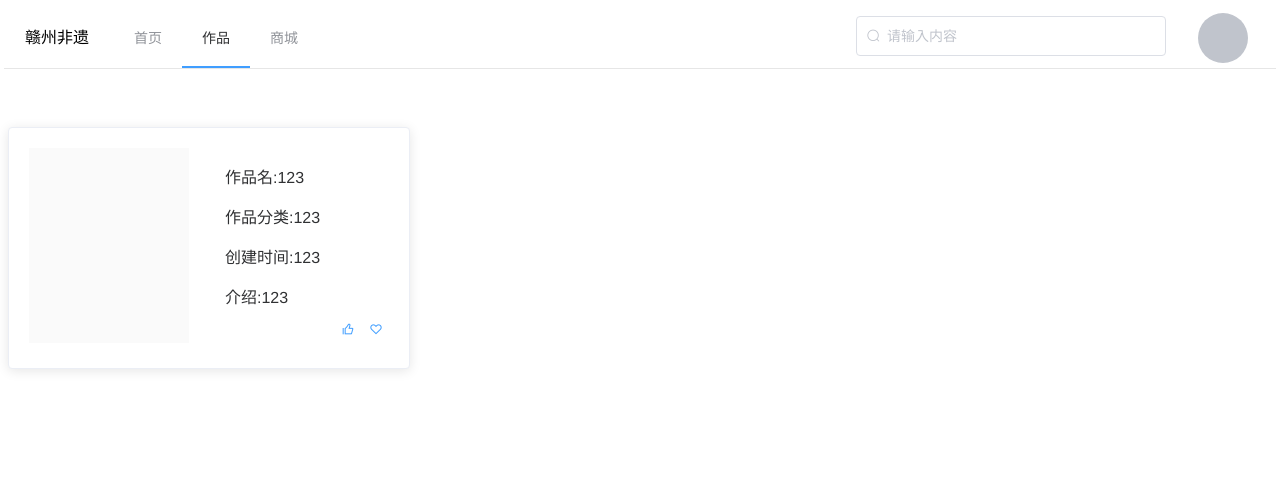
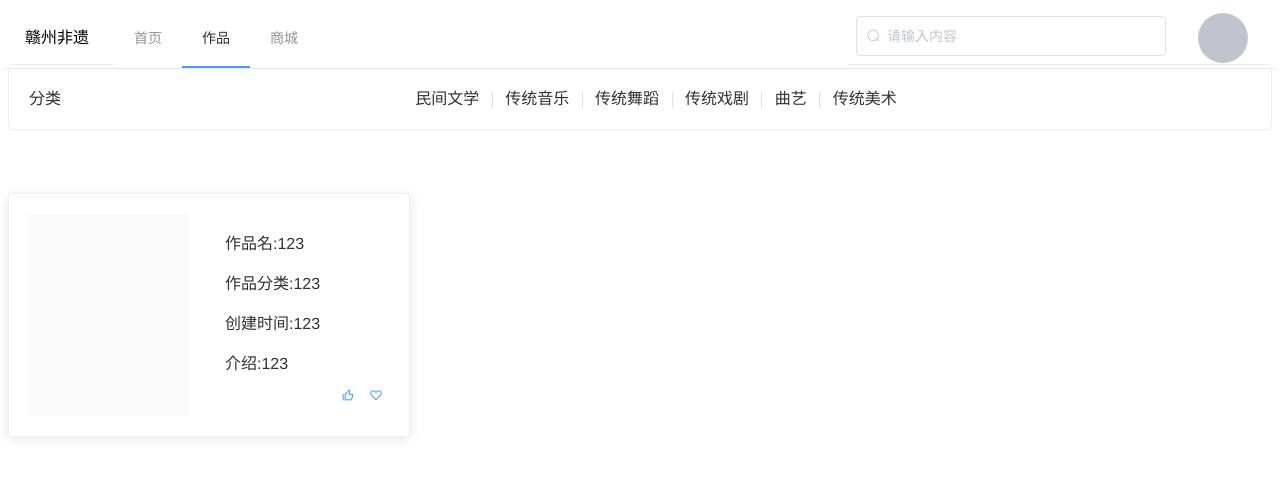
Before and after one commit to Desain7/Internet-, a Vue app: page /#/Home in a window 1280 px wide. Both pictures are taken after a click on the item "作品". Shown: the top 478 px of the page. Built offline with nearby package versions, Linux system fonts and the light colour scheme.

Commit message:
添加页面及组件

```diff
--- /dev/null
+++ b/src/components/Category/index.vue
@@ -0,0 +1,42 @@
+<template>
+  <div>
+    <div class="category">
+      <el-card class="category-card" shadow="never">
+        <span class="title"> 分类 </span>
+        <span class="text"> 民间文学 </span>
+        <el-divider direction="vertical"></el-divider>
+        <span class="text"> 传统音乐 </span>
+        <el-divider direction="vertical"></el-divider>
+        <span class="text"> 传统舞蹈 </span>
+        <el-divider direction="vertical"></el-divider>
+        <span class="text"> 传统戏剧 </span>
+        <el-divider direction="vertical"></el-divider>
+        <span class="text"> 曲艺 </span>
+        <el-divider direction="vertical"></el-divider>
+        <span class="text"> 传统美术 </span>
+      </el-card>
+    </div>
+  </div>
+</template>
+
+<script>
+export default {
+  name: "myCategory",
+};
+</script>
+
+<style lang="scss">
+.category {
+  display: flex;
+  flex-direction: row;
+  .category-card {
+    width: 100%;
+    .title {
+      float: left;
+    }
+    .text {
+      cursor: pointer;
+    }
+  }
+}
+</style>
--- a/src/components/Header/index.vue
+++ b/src/components/Header/index.vue
@@ -33,7 +33,7 @@
       <el-col :span="2">
         <div class="block">
           <el-dropdown>
-            <span class="el-dropdown-link">
+            <span class="el-dropdown-link avatarLink">
               <el-avatar :size="50" :src="avatarUrl"></el-avatar>
             </span>
             <el-dropdown-menu slot="dropdown">
@@ -99,6 +99,9 @@ export default {
     }
     .block {
       margin-top: 5%;
+      .avatarLink{
+        cursor: pointer;
+      }
     }
   }
   .line {
--- a/src/components/WorkCard/workCard.vue
+++ b/src/components/WorkCard/workCard.vue
@@ -2,11 +2,16 @@
   <div>
     <el-card class="work-box-card">
       <div class="left">
-        <img src="" alt="" />
+        <el-image>
+          <div slot="error" class="image-slot">
+            <i class="el-icon-picture-outline"></i>
+          </div>
+        </el-image>
       </div>
       <div class="right">
         <div class="text">
           <div>作品名:{{ name }}</div>
+          <div v-if="false">作者:{{ author }}</div>
           <div>作品分类:{{ type }}</div>
           <div>创建时间:{{ time }}</div>
           <div>介绍:{{ describe }}</div>
@@ -32,6 +37,7 @@ export default {
   data() {
     return {
       name: 123,
+      author: 123,
       type: 123,
       time: 123,
       describe: 123,
@@ -44,15 +50,14 @@ export default {
 .work-box-card {
   margin-top: 5%;
   width: 25rem;
-  height: 15rem;
+  min-height: 15rem;
   .el-card__body {
     display: flex;
     flex-direction: row;
     height: 90%;
     .left {
-      height: 90%;
       width: 10rem;
-      background-color: rgb(250,250,250);
+      background-color: rgb(250, 250, 250);
       margin-right: 10%;
     }
     .right {
@@ -64,9 +69,9 @@ export default {
           margin-top: 10%;
         }
       }
-      .handle{
-        .icons{
-          float:right
+      .handle {
+        .icons {
+          float: right;
         }
       }
     }
--- a/src/pages/Shop/goodsCard/index.vue
+++ b/src/pages/Shop/goodsCard/index.vue
@@ -3,12 +3,19 @@
     <div class="cardContainer">
       <el-card :body-style="{ padding: '0px' }">
         <div class="image">
-
+          <el-image>
+            <div slot="error" class="image-slot">
+              <i class="el-icon-picture-outline"></i>
+            </div>
+          </el-image>
         </div>
         <div class="content">
-          <span>好吃的汉堡</span>
-          <div class="bottom">
-            <time class="time"></time>
+          <div class="text">
+            <span>名称:</span>
+            <span>价格:</span>
+          </div>
+          <div class="sell">
+            <span>月销:</span>
           </div>
         </div>
       </el-card>
@@ -23,18 +30,33 @@ export default {
 </script>
 
 <style lang="scss">
-.cardContainer{
+.cardContainer {
   margin-top: 5%;
   width: 15rem;
   height: 18rem;
-    .image{
+  .image {
     width: 15rem;
     height: 10rem;
-        background-color: rgb(250,250,250);
+    background-color: rgb(250, 250, 250);
     overflow: hidden;
   }
-    .content{
+  .content {
     height: 8rem;
+    position: relative;
+    display: flex;
+    .text {
+      display: flex;
+      margin: auto 2rem;
+      flex-direction: column;
+      span {
+        text-align: left;
+      }
+    }
+    .sell {
+      position: absolute;
+      bottom: 1rem;
+      right: 3rem;
+    }
   }
 }
 </style>
--- a/src/pages/Shop/index.vue
+++ b/src/pages/Shop/index.vue
@@ -1,17 +1,18 @@
 <template>
-    <div>
-        <goodsCard></goodsCard>
-    </div>
+  <div>
+    <categoryCard></categoryCard>
+    <goodsCard></goodsCard>
+  </div>
 </template>
 
 <script>
-import goodsCard from './goodsCard/index.vue'
+import goodsCard from "./goodsCard/index.vue";
+import categoryCard from "@/components/Category/index.vue";
 export default {
-    name:'shopPage',
-    components:{goodsCard}
-}
+  name: "shopPage",
+  components: { goodsCard, categoryCard },
+};
 </script>
 
 <style lang="scss">
-
 </style>
--- a/src/pages/Works/index.vue
+++ b/src/pages/Works/index.vue
@@ -1,20 +1,22 @@
 <template>
-    <div>
-        <workCard></workCard>
-    </div>
+  <div>
+    <worksCategory></worksCategory>
+    <workCard></workCard>
+  </div>
 </template>
 
 <script>
-import workCard from '@/components/WorkCard/workCard.vue'
+import workCard from "@/components/WorkCard/workCard.vue";
+import worksCategory from "@/components/Category/index.vue";
 export default {
-    name:'worksPage',
+  name: "worksPage",
 
-    components:{
-        workCard
-    }
-}
+  components: {
+    workCard,
+    worksCategory,
+  },
+};
 </script>
 
 <style lang="scss">
-
 </style>
```
Also changed, not shown: src/pages/Personal/index.vue (added, +15 -0 lines). Lines whose indentation alone changed are shown as unchanged.
